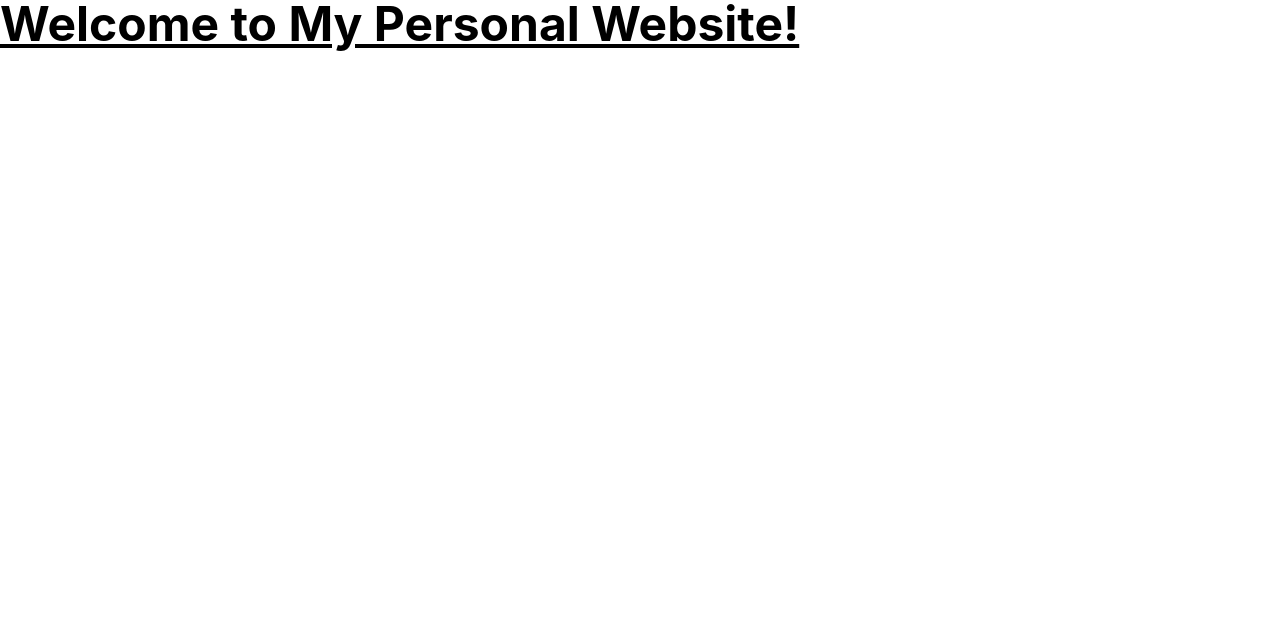
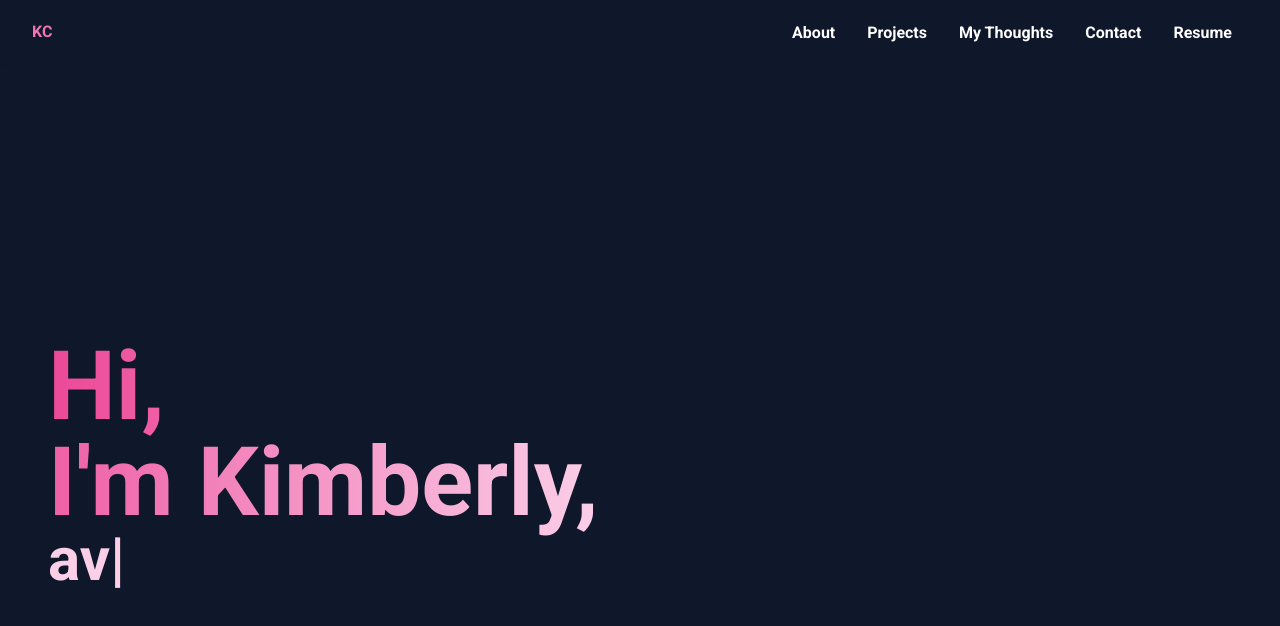
Before and after one commit to kimberlycao/Personal-Website-V2, a React (Create React App) app: page / in a window 1280 px wide. Shown: the top 626 px of the page. Built offline with nearby package versions, Linux system fonts and the light colour scheme.

Commit message:
Added typing animation on home page, worked on navbar

```diff
--- a/package.json
+++ b/package.json
@@ -10,6 +10,7 @@
     "react-dom": "^17.0.2",
     "react-router-dom": "^6.2.1",
     "react-scripts": "5.0.0",
+    "typed.js": "^2.0.12",
     "web-vitals": "^2.1.3"
   },
   "scripts": {
--- a/public/index.html
+++ b/public/index.html
@@ -24,6 +24,12 @@
       work correctly both with client-side routing and a non-root public URL.
       Learn how to configure a non-root public URL by running `npm run build`.
     -->
+    <link rel="preconnect" href="https://fonts.googleapis.com" />
+    <link rel="preconnect" href="https://fonts.gstatic.com" crossorigin />
+    <link
+      href="https://fonts.googleapis.com/css2?family=Roboto:wght@700&family=Source+Sans+Pro&display=swap"
+      rel="stylesheet"
+    />
     <title>Kimberly's Website</title>
   </head>
   <body>
--- a/src/App.js
+++ b/src/App.js
@@ -1,16 +1,17 @@
 import { BrowserRouter as Router, Routes, Route } from "react-router-dom";
 import "./App.css";
-import Nav from "./components/Nav";
+import Navbar from "./components/Navbar";
 import About from "./pages/About";
 import Home from "./pages/Home";
 
 function App() {
   return (
     <Router>
+      <Navbar />
       <Routes>
         <Route path="/" element={<Home />} />
         <Route path="/about" element={<About />} />
-        <Route path="/test" element={<Nav />} />
+        <Route path="/test" element={<Navbar />} />
       </Routes>
     </Router>
   );
--- a/src/components/Layout.js
+++ b/src/components/Layout.js
@@ -0,0 +1,7 @@
+import Navbar from "./Navbar";
+
+const Layout = () => {
+  return <Navbar />;
+};
+
+export default Layout;
--- a/src/components/Nav.js
+++ /dev/null
@@ -1,13 +0,0 @@
-import React from "react";
-import { Link } from "react-router-dom";
-
-const Nav = () => {
-  return (
-    <div className="relative min-h-screen flex">
-      <div className="bg-slate-900 text-blue-100 w-64"></div>
-      <div>Content</div>
-    </div>
-  );
-};
-
-export default Nav;
--- /dev/null
+++ b/src/components/Navbar.js
@@ -0,0 +1,66 @@
+import React, { useState } from "react";
+import { Link } from "react-router-dom";
+
+const Navbar = () => {
+  const [showSideNav, setShowSideNav] = useState(false);
+  return (
+    <nav
+      className="flex justify-between items-center h-16 bg-slate-900 relative shadow-sm"
+      role="navigation"
+    >
+      <Link to="/" className="pl-8 text-pink-400 font-roboto">
+        KC
+      </Link>
+      <div className="px-4 cursor-pointer md:hidden">
+        <svg
+          className="w-6 h-6"
+          fill="none"
+          stroke="currentColor"
+          viewBox="0 0 24 24"
+          xmlns="http://www.w3.org/2000/svg"
+        >
+          <path
+            strokeLinecap="round"
+            strokeLinejoin="round"
+            strokeWidth={2}
+            d="M4 6h16M4 12h16M4 18h16"
+          />
+        </svg>
+      </div>
+      <div className="pr-8 md:block hidden">
+        <Link
+          className="p-4 text-white hover:text-pink-400 font-roboto"
+          to="/about"
+        >
+          About
+        </Link>
+        <Link
+          className="p-4 text-white hover:text-pink-400 font-roboto"
+          to="/projects"
+        >
+          Projects
+        </Link>
+        <Link
+          className="p-4 text-white hover:text-pink-400 font-roboto"
+          to="/mythoughts"
+        >
+          My Thoughts
+        </Link>
+        <Link
+          className="p-4 text-white hover:text-pink-400 font-roboto"
+          to="/contact"
+        >
+          Contact
+        </Link>
+        <Link
+          className="p-4 text-white hover:text-pink-400 font-roboto"
+          to="/resume"
+        >
+          Resume
+        </Link>
+      </div>
+    </nav>
+  );
+};
+
+export default Navbar;
--- a/src/pages/About.js
+++ b/src/pages/About.js
@@ -1,7 +1,20 @@
 import React from "react";
 
 const About = () => {
-  return <h1 className="text-5xl font-bold underline">About</h1>;
+  return (
+    <>
+      <h1 className="text-3xl font-roboto">About</h1>
+      <p className="font-source">
+        Hi everyone! My name is Kimberly and I'm a final year student at the
+        University of Toronto and this year's UTM Robotics' projects
+        coordinator.
+        <br />
+        <br />I enjoy attending hackathons and am always looking for ways to add
+        to my skillset. My hobbies include baking, hiking and watching reruns of
+        The Office.
+      </p>
+    </>
+  );
 };
 
 export default About;
--- a/src/pages/Home.js
+++ b/src/pages/Home.js
@@ -1,10 +1,43 @@
-import React from "react";
+import React, { useEffect, useRef } from "react";
+import Typed from "typed.js";
 
 const Home = () => {
+  const typedIntro = useRef(null);
+
+  useEffect(() => {
+    const typed = new Typed(typedIntro.current, {
+      strings: [
+        "software engineer.",
+        "avid hackathon go-er.",
+        "Twitter enthusiast.",
+        "self-declared chef.",
+      ],
+      startDelay: 300,
+      typeSpeed: 50,
+      backSpeed: 50,
+      backDelay: 100,
+      loop: true,
+    });
+
+    return () => {
+      typed.destroy();
+    };
+  }, []);
+
   return (
-    <h1 className="text-5xl font-bold underline">
-      Welcome to My Personal Website!
-    </h1>
+    <>
+      <div className="bg-slate-900 h-screen grid md:grid-cols-2 flex-col justify-center items-center">
+        <div class="lg:text-8xl md:text-6xl sm:text-4xl text-3xl ml-12 font-roboto">
+          <span class="bg-clip-text text-transparent bg-gradient-to-r from-pink-500 to-pink-200">
+            Hi, <br /> I'm Kimberly,
+          </span>
+          <h1 className="lg:text-6xl md:text-4xl sm:text-2xl text-xl text-pink-200">
+            {" "}
+            <span ref={typedIntro}></span>{" "}
+          </h1>
+        </div>
+      </div>
+    </>
   );
 };
 
--- a/tailwind.config.js
+++ b/tailwind.config.js
@@ -1,8 +1,12 @@
 module.exports = {
   content: ["./src/**/*.{js,jsx,ts,tsx}"],
-  darkMode: "class",
   theme: {
-    extend: {},
+    extend: {
+      fontFamily: {
+        roboto: "'Roboto', sans-serif",
+        source: "'Source Sans Pro', sans-serif",
+      },
+    },
   },
   plugins: [],
 };
```
Also changed, not shown: src/images/profile.png (added), src/index.css (line endings or trailing spaces), 1 other file (tests, documents, lock files or other folders).
